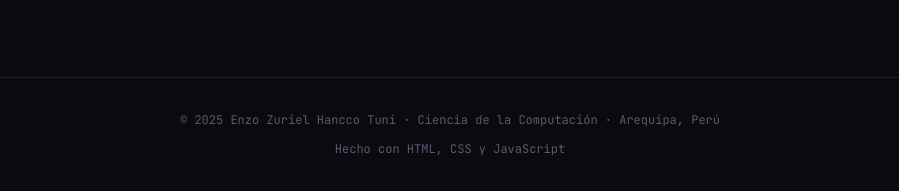
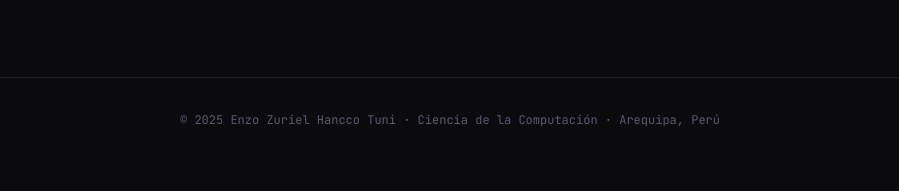
Before and after one commit to EnzoZuriel/Tarea-de-ICC, a plain HTML site: page index.html in a window 1280 px wide. Shown: the part 6163-6354 px from the top of the page, without its empty margins (190-1089 px from the left). After the commit the page ends 6326 px from the top, so only its background shows below. Drawn offline with Linux system fonts and the light colour scheme.

Commit message:
Update index.html

```diff
--- a/index.html
+++ b/index.html
@@ -999,7 +999,6 @@
 
 <footer>
   <p>© 2025 Enzo Zuriel Hancco Tuni · Ciencia de la Computación · Arequipa, Perú</p>
-  <p style="margin-top:0.5rem; color:var(--text3)">Hecho con HTML, CSS y JavaScript</p>
 </footer>
 
 <script>
```
